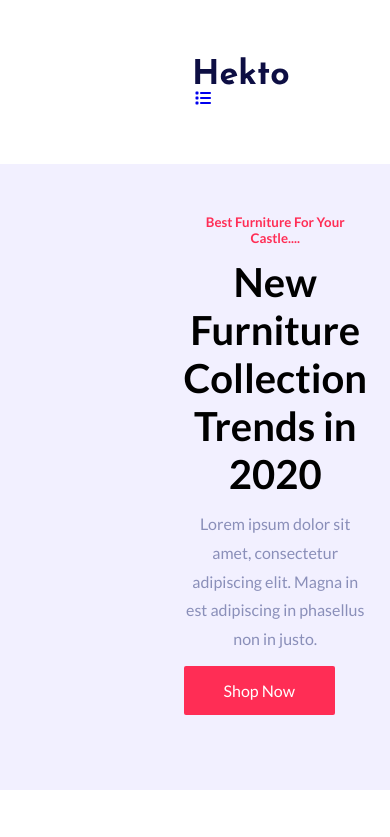
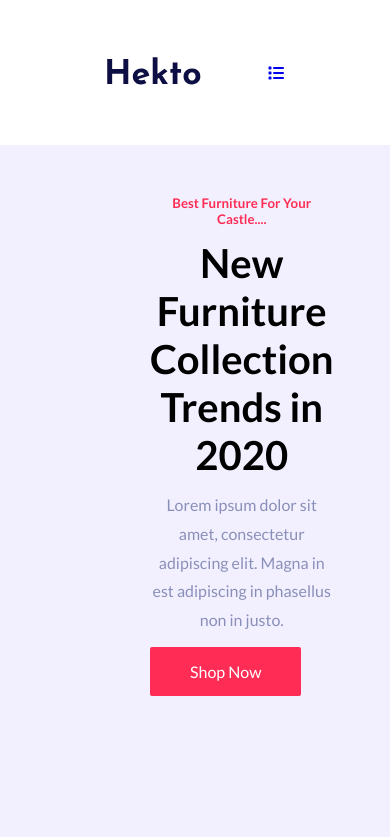
Before and after one commit to shuroqenab-spec/hecto-project, a plain HTML site: page index.html in a window 390 px wide. Shown: the top 837 px of the page. Drawn offline with Linux system fonts and the light colour scheme.

Commit message:
final final edit with media query

```diff
--- a/assets/main.css
+++ b/assets/main.css
@@ -44,15 +44,26 @@ body {
   .header .search {
     display: none;
   }
-
   .header .bar {
     display: block;
   }
-
   .header {
     justify-content: space-between;
   }
 }
+
+@media screen and (max-width: 600px) {
+  .header .container {
+    width: calc(100% - 100px);
+
+  }
+
+  .header .row {
+    justify-content: space-between;
+    align-items: center;
+  }
+}
+
 
 /*end header*/
 /*start hero*/
@@ -125,6 +136,11 @@ body {
   }
 }
 
+@media screen and (max-width: 600px) {
+  .hero .container {
+    width: calc(100% - 300px);
+  }
+  }
 /*end hero*/
 /*start Featured Products*/
 .Featured-Products {
```
